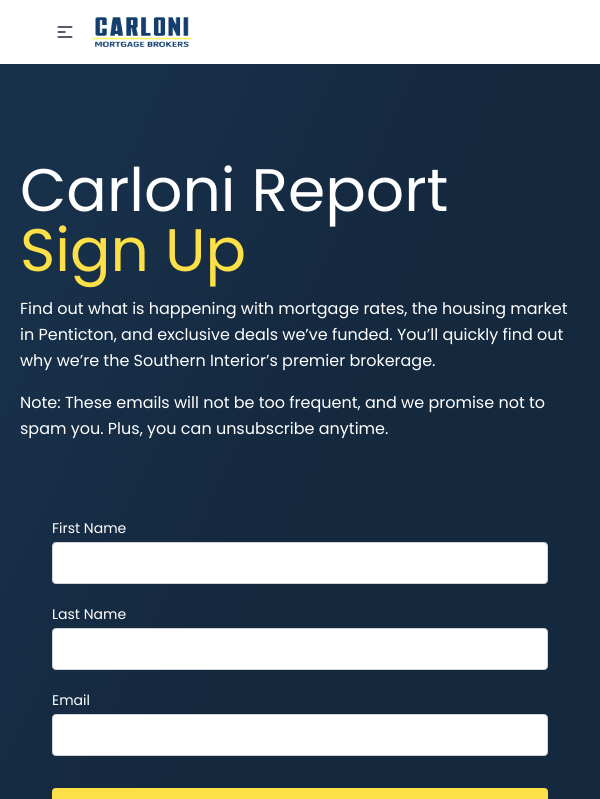
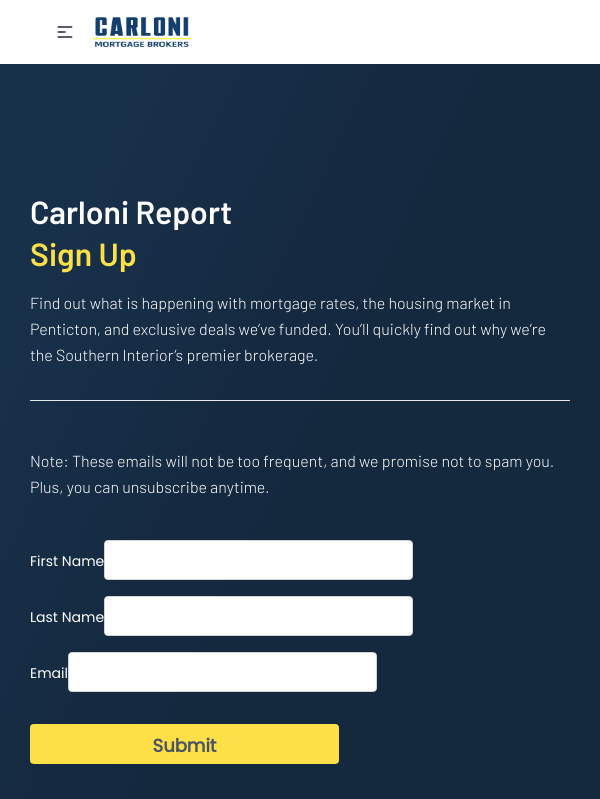
Before and after one commit to pixelean/carloni-client-side, a React (Create React App) app: page /signUp in a window 600 px wide. Shown: the top 799 px of the page. Built offline with nearby package versions, Linux system fonts and the light colour scheme.

Commit message:
more responsive issue resolve

```diff
--- a/src/Components/About/AboutCarloni/AboutCarloni.css
+++ b/src/Components/About/AboutCarloni/AboutCarloni.css
@@ -12,6 +12,9 @@
 @media only screen and (max-width: 600px) {
     .carloniDetails{
         width: 100%;
+    }
+    .carloniDetails >h1{
+        font-size: 32px;
     }
     .aboutCarloni{
         flex-direction: column;
@@ -32,6 +35,7 @@
         display: flex;
         justify-content: space-between;
         gap: 1rem;
+        padding: 5% 5%;
     }
     .carloniDetails{
         width: 50%;
--- a/src/Components/About/AboutRene/AboutRene.css
+++ b/src/Components/About/AboutRene/AboutRene.css
@@ -34,7 +34,8 @@
     font-size: small;
   }
   .reneCarloniContent > h1{
-    font-size: larger;
+    font-size: 36px;
+    margin-top: 1rem;
   }
   .reni-section {
     flex-direction: column;
--- a/src/Components/About/BrokersTeam/BrokersTeam.css
+++ b/src/Components/About/BrokersTeam/BrokersTeam.css
@@ -3,7 +3,7 @@
   grid-template-columns: repeat(2, 1fr);
   align-items: center;
   /* grid-template-columns: repeat(2, 1fr); */
-  padding: 5% 12%;
+  padding: 5% 15%;
 }
 .dealExampleSection {
   display: grid;
@@ -40,8 +40,8 @@
     padding: 5% 5%;
   }
   .teamDetails h1 {
-    font-size: xx-large;
-    line-height: 40px;
+    font-size: 32px !important;
+    line-height: 45px;
   }
   .teamDetails h3 {
     font-size: large;
@@ -51,12 +51,14 @@
   }
 }
 
-
 /*--------------------------------------
         Responsive For Tablet
 --------------------------------------*/
 
 @media only screen and (min-device-width: 600px) and (max-device-width: 1000px) {
+  .teamContainer {
+    padding: 5% 5%;
+  }
   .teamImage {
     width: 100%;
     height: 100%;
--- a/src/Components/About/BrokersTeam/BrokersTeam.js
+++ b/src/Components/About/BrokersTeam/BrokersTeam.js
@@ -8,7 +8,7 @@
     <div className="teamContainer gap-x-10">
       <div className="teamDetails">
         <h1 className="font-bold text-4xl">
-          About The<span className="underlineArrow ">Carloni Mortgage</span>Brokers Team
+          About The <span className="underlineArrow ">Carloni Mortgage</span> Brokers Team
         </h1>
         <h3 className="mt-5 font-bold text-xl ">Amanda Quigley – Assistant</h3>
         <p className="mt-5">
--- a/src/Components/Authentication/SignUp/SignUp.css
+++ b/src/Components/Authentication/SignUp/SignUp.css
@@ -1,3 +1,78 @@
-.signUpContainer{
-    background-image: linear-gradient(115.66deg, #18314B 9.36%, #14283E 49.81%);
+.signUpContainer {
+  background-image: linear-gradient(115.66deg, #18314b 9.36%, #14283e 49.81%);
+  padding: 5% 15%;
 }
+.contactForm input {
+  width: 509px;
+  height: 60px;
+}
+.contactHr {
+  height: 2rem;
+  margin-top: 2rem;
+}
+.contactSideContent > h1 {
+  font-family: Barlow;
+  font-weight: bold;
+  font-size: 62px;
+  line-height: 82px;
+}
+.contactSideContent > p {
+  font-size: 20px;
+  font-family: Barlow;
+}
+
+@media only screen and (max-width: 600px) {
+    .signUpContainer {
+        padding: 5% 5%;
+      }
+      .contactForm input {
+        width: 309px;
+        height: 50px;
+      }
+      .contactSideContent > h1 {
+        font-size: 42px;
+        line-height: 52px;
+        margin: 0%;
+      }
+      .contactSideContent > p {
+        font-size: 16px;
+        font-family: Barlow;
+      }
+}
+@media only screen and (min-device-width: 578px) and (max-device-width: 1048px) {
+    .signUpContainer {
+        padding: 5% 5%;
+      }
+      .contactForm input {
+        width: 309px;
+        height: 40px;
+      }
+      .contactSideContent > h1 {
+        font-size: 32px;
+        line-height: 42px;
+        margin: 0%;
+      }
+      .contactSideContent > p {
+        font-size: 16px;
+        font-family: Barlow;
+      }
+}
+
+@media only screen and (min-device-width: 1000px) and (max-device-width: 1448px) {
+  .signUpContainer {
+    padding: 5% 10%;
+  }
+  .contactForm input {
+    width: 409px;
+    height: 50px;
+  }
+  .contactSideContent > h1 {
+    font-size: 42px;
+    line-height: 52px;
+    margin: 0%;
+  }
+  .contactSideContent > p {
+    font-size: 16px;
+    font-family: Barlow;
+  }
+}
--- a/src/Components/Authentication/SignUp/SignUp.js
+++ b/src/Components/Authentication/SignUp/SignUp.js
@@ -39,8 +39,8 @@
   return (
     <div className="signUpContainer">
       <section className="text-gray-600 body-font">
-        <div className="container px-5 py-24 mx-auto flex flex-wrap items-center">
-          <div className="lg:w-3/5 md:w-1/2 md:pr-16 lg:pr-0 pr-0">
+        <div className="container py-24  flex flex-wrap items-center">
+          <div className="contactSideContent lg:w-3/5 md:w-1/2 md:pr-16 lg:pr-0 pr-0">
             <h1 className="title-font font-medium text-6xl text-white">
               Carloni Report <p className="text-yellow-300">Sign Up</p>
             </h1>
@@ -49,6 +49,11 @@
               in Penticton, and exclusive deals we’ve funded. You’ll quickly
               find out why we’re the Southern Interior’s premier brokerage.
             </p>
+
+            <div className="contactHr">
+              <hr></hr>
+            </div>
+
             <p className="leading-relaxed mt-4 text-white">
               Note: These emails will not be too frequent, and we promise not to
               spam you. Plus, you can unsubscribe anytime.
@@ -57,7 +62,7 @@
           <form
             ref={form}
             onSubmit={sendEmail}
-            className="lg:w-2/6 md:w-1/2  rounded-lg p-8 flex flex-col md:ml-auto w-full mt-10 md:mt-0"
+            className="contactForm lg:w-2/6 md:w-1/2  rounded-lg  flex flex-col md:ml-auto w-full mt-10 md:mt-0"
           >
             <div className="relative mb-4">
               <label for="full-name" className="leading-7 text-sm  text-white">
@@ -105,12 +110,11 @@
             <span className="text-green-400 mb-2">{successMgs}</span>
             <span className="text-red-400 mb-2">{errorMgs}</span>
 
-            <button
+            <input
               type="submit"
+              value="Submit"
               className=" bg-yellow-300 font-bold border-0 py-2 px-8 focus:outline-none  rounded text-lg"
-            >
-              Submit
-            </button>
+            ></input>
           </form>
         </div>
       </section>
--- a/src/Components/Home/Services/Services.css
+++ b/src/Components/Home/Services/Services.css
@@ -1,6 +1,6 @@
-.servicesSection{
+.servicesSection {
   display: grid;
-  grid-template-columns: repeat(3,1fr);
+  grid-template-columns: repeat(3, 1fr);
   gap: 1rem;
 }
 .servicesContainer {
@@ -17,18 +17,28 @@
 .card-body > p {
   color: #2d2d2d;
 }
+.card-body > h2 {
+  font-size: 26px !important;
+  font-family: Barlow;
+  font-style: SemiBold;
+}
 .serviceSubTitile {
   font-family: Barlow;
   font-style: Regular;
   font-size: 18px;
-  color: #001E3E;
+  color: #001e3e;
   margin-top: 15px;
 }
 
+.serviceIcon {
+  width: 60px;
+  height: 60px;
+}
+
 @media only screen and (max-width: 600px) {
-  .servicesSection{
+  .servicesSection {
     display: grid;
-    grid-template-columns: repeat(1,1fr);
+    grid-template-columns: repeat(1, 1fr);
     gap: 10px;
   }
   .servicesContainer {
@@ -42,16 +52,14 @@
   }
 }
 
-
 @media only screen and (min-device-width: 578px) and (max-device-width: 1000px) {
-  .servicesSection{
+  .servicesSection {
     display: grid;
-    grid-template-columns: repeat(2,1fr);
+    grid-template-columns: repeat(2, 1fr);
     gap: 1rem;
   }
   .servicesContainer {
     padding: 5% 5% !important;
-
   }
 }
 
--- a/src/Components/Home/Services/Services.js
+++ b/src/Components/Home/Services/Services.js
@@ -72,7 +72,7 @@
               <img
                 src={service.img}
                 alt="services name"
-                className="rounded-xl h-16 w-16 "
+                className="rounded-xl serviceIcon "
               />
             </div>
             <div className="card-body">
--- a/src/Components/Home/WhyWorkUs/WhyWorkUS.js
+++ b/src/Components/Home/WhyWorkUs/WhyWorkUS.js
@@ -66,7 +66,7 @@
             <img
               src={service.img}
               alt="services name"
-              className=" h-14 w-12 ms-9 mt-10"
+              className=" h-16 w-12 ms-9 mt-10"
             />
             <div className="card-body">
               <h2 className="card-title text-slate-700">{service.name}</h2>
--- a/src/Components/Share/CommonBanner/CommonBanner.css
+++ b/src/Components/Share/CommonBanner/CommonBanner.css
@@ -59,6 +59,36 @@
     font-size: medium;
     line-height: 35px;
   }
+  .blogBannerComponent {
+    padding: 5% 5%;
+  }
+  .contactBannerComponent {
+    padding: 5% 5%;
+  }
+  .aboutBannerComponent {
+    padding: 5% 5%;
+  }
+  .testimonialBannerComponent {
+    padding: 5% 5%;
+  }
+  .blogBannerComponent >h1{
+    font-size: 42px;
+  }
+  .contactBannerComponent >h1{
+    font-size: 42px;
+  }
+  .aboutBannerComponent >h1{
+    font-size: 42px;
+  }
+  .testimonialBannerComponent >h1{
+    font-size: 42px;
+  }
+  .commonBannerComponent > h3 {
+    font-size: 16px !important;
+  }
+  .commonBannerComponent {
+    padding: 5% 5%;
+  }
 }
 
 /*--------------------------------------
@@ -75,4 +105,19 @@
     font-size: medium;
     line-height: 35px;
   }
+  .blogBannerComponent {
+    padding: 5% 5%;
+  }
+  .contactBannerComponent {
+    padding: 5% 5%;
+  }
+  .aboutBannerComponent {
+    padding: 5% 5%;
+  }
+  .testimonialBannerComponent {
+    padding: 5% 5%;
+  }
+  .commonBannerComponent {
+    padding: 5% 5%;
+  }
 }
```
Also changed, not shown: src/Components/Home/ContactUs/ContactUs.css (+23 -15 lines). Lines whose indentation alone changed are shown as unchanged.
